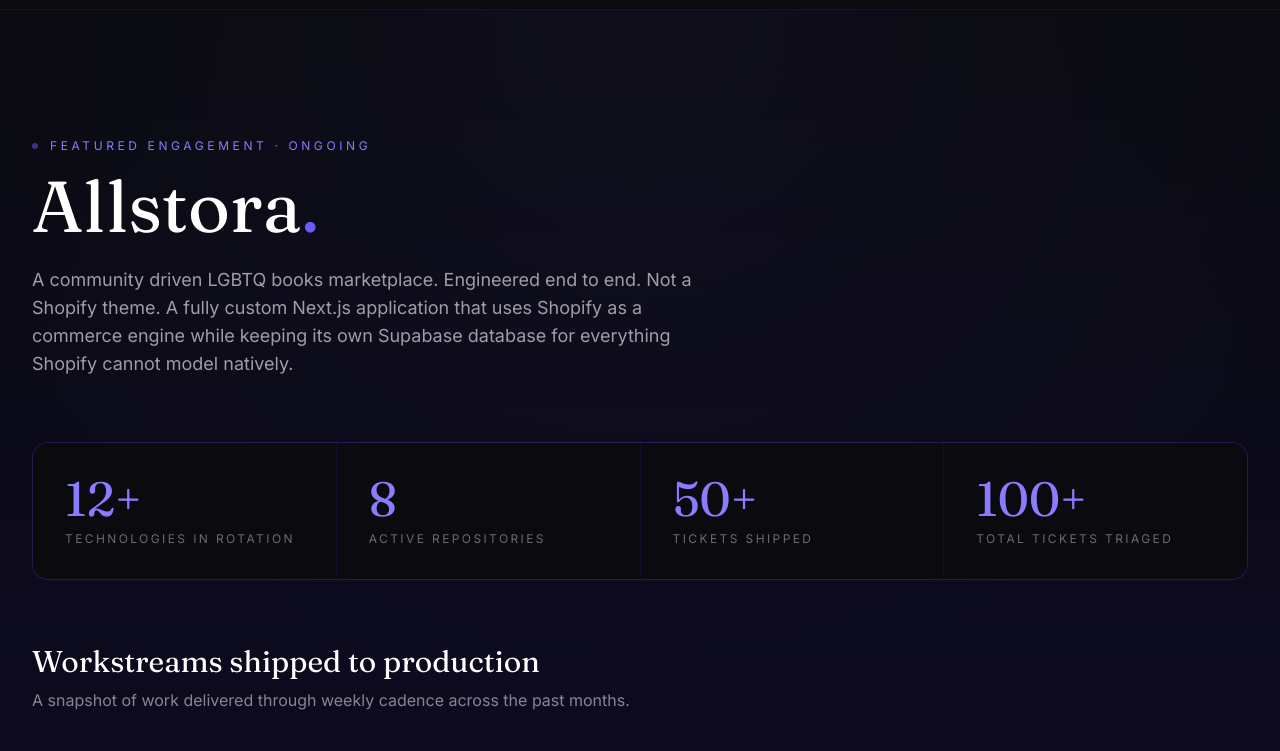
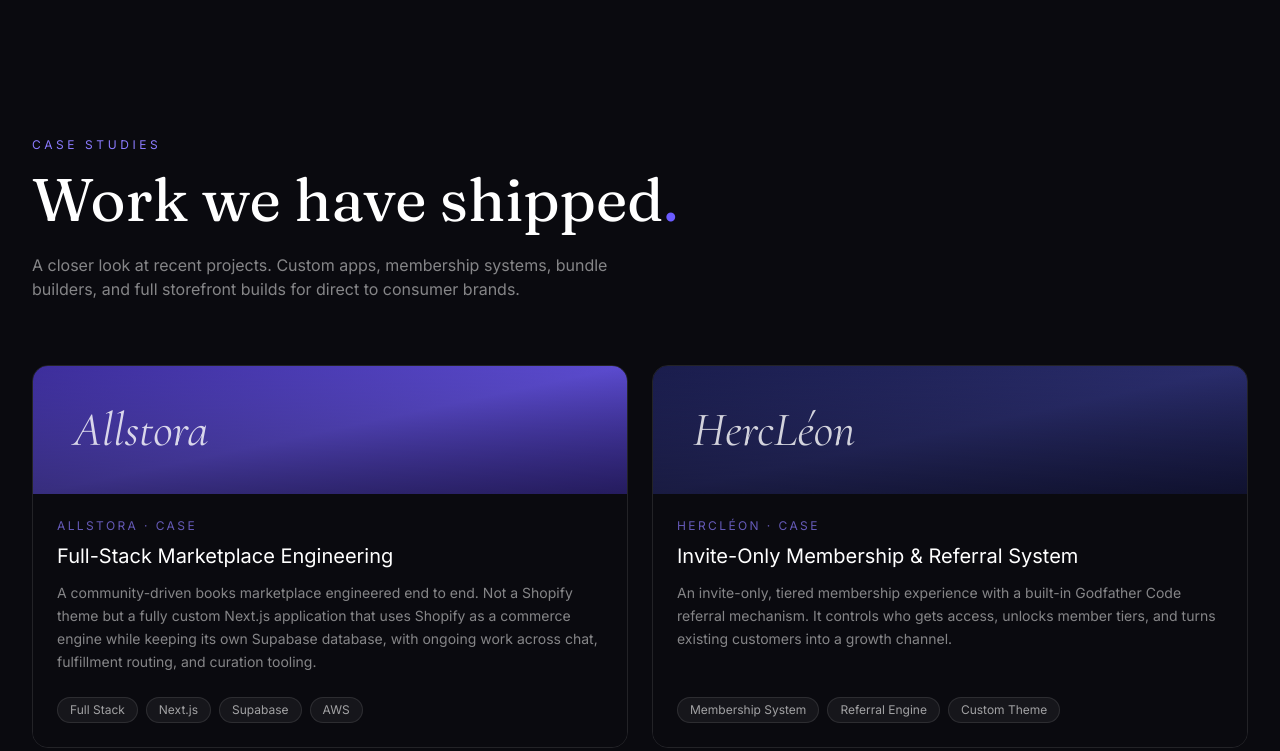
Before and after one commit to softerraorg/softerra-landing, a React (Vite) app in the folder softerra-app/: page / in a window 1280 px wide. Shown: the part 2140-2891 px from the top of the page. Built offline with nearby package versions, Linux system fonts and the light colour scheme.

Commit message:
new changes

```diff
--- a/softerra-app/src/Softerra-landing.jsx
+++ b/softerra-app/src/Softerra-landing.jsx
@@ -6,7 +6,7 @@ import Nav from "./sections/Nav";
 import Hero from "./sections/Hero";
 import Stats from "./sections/Stats";
 import Services from "./sections/Services";
-import AllstoraCaseStudy from "./sections/AllStoraCaseStudy";
+// import AllstoraCaseStudy from "./sections/AllStoraCaseStudy";
 import SelectedWork from "./sections/SelectedWork";
 import TechStack from "./sections/TechStack";
 import Reviews from "./sections/Reviews";
@@ -39,7 +39,7 @@ export default function SofterraLanding() {
       <Hero />
       <Stats />
       <Services />
-      <AllstoraCaseStudy />
+      {/* <AllstoraCaseStudy /> */}
       <SelectedWork />
       <TechStack />
       <Reviews />
--- a/softerra-app/src/sections/SelectedWork.jsx
+++ b/softerra-app/src/sections/SelectedWork.jsx
@@ -65,7 +65,7 @@ export default function SelectedWork() {
           </p>
         </motion.div>
 
-        <div className="space-y-6">
+        <div className="grid gap-6 md:grid-cols-2">
           {projects.map((p, i) => (
             <motion.div
               key={p.name}
@@ -73,13 +73,13 @@ export default function SelectedWork() {
               whileInView={{ opacity: 1, y: 0 }}
               viewport={{ once: true, margin: "-100px" }}
               transition={{ duration: 0.6, delay: i * 0.05 }}
-              className="group relative overflow-hidden rounded-2xl border border-white/10"
+              className="group relative flex flex-col overflow-hidden rounded-2xl border border-white/10"
             >
-              <div className={`relative bg-gradient-to-br ${p.gradient} p-12 md:p-16`}>
+              <div className={`relative bg-gradient-to-br ${p.gradient} p-8 md:p-10`}>
                 <div className="absolute inset-0 bg-gradient-to-t from-black/40 to-transparent" />
                 <div className="relative z-10">
                   <motion.div
-                    className="font-serif text-6xl italic text-white/80 md:text-8xl"
+                    className="font-serif text-4xl italic text-white/80 md:text-5xl"
                     style={{ fontFamily: "'Cormorant Garamond', serif" }}
                     whileHover={{ x: 10 }}
                     transition={{ type: "spring", stiffness: 200 }}
@@ -88,13 +88,13 @@ export default function SelectedWork() {
                   </motion.div>
                 </div>
               </div>
-              <div className="bg-[#0a0a0f] p-8">
+              <div className="flex flex-1 flex-col bg-[#0a0a0f] p-6">
                 <div className="mb-2 text-xs uppercase tracking-[0.2em] text-[#8B7BFF]/70">
                   {p.name} · Case
                 </div>
-                <h3 className="mb-3 text-2xl text-white">{p.subtitle}</h3>
-                <p className="mb-6 max-w-3xl text-sm leading-relaxed text-white/50">{p.desc}</p>
-                <div className="flex flex-wrap gap-2">
+                <h3 className="mb-3 text-xl text-white">{p.subtitle}</h3>
+                <p className="mb-6 text-sm leading-relaxed text-white/50">{p.desc}</p>
+                <div className="mt-auto flex flex-wrap gap-2">
                   {p.tags.map((t) => (
                     <span key={t} className="rounded-full border border-white/10 bg-white/5 px-3 py-1 text-xs text-white/60">
                       {t}
```
